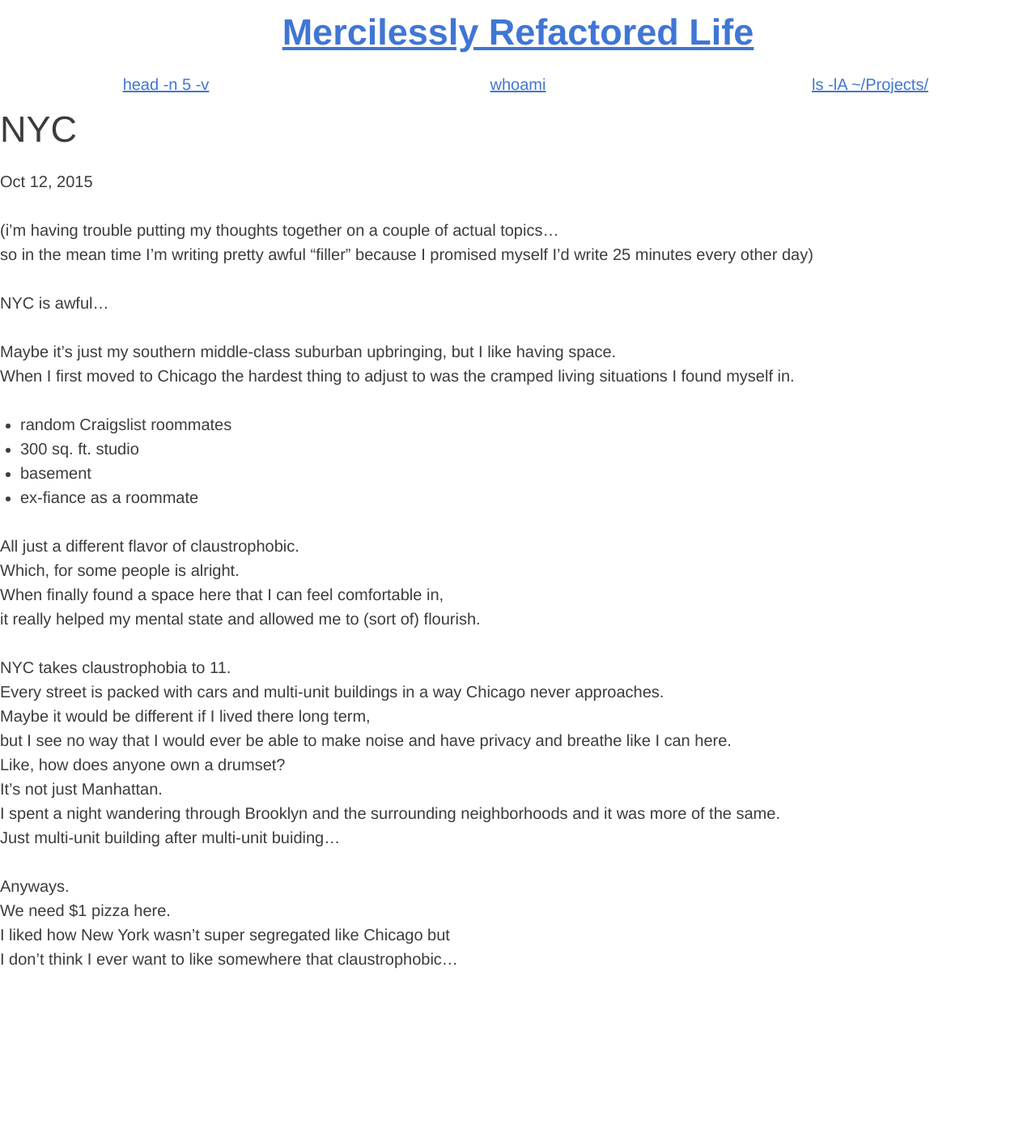
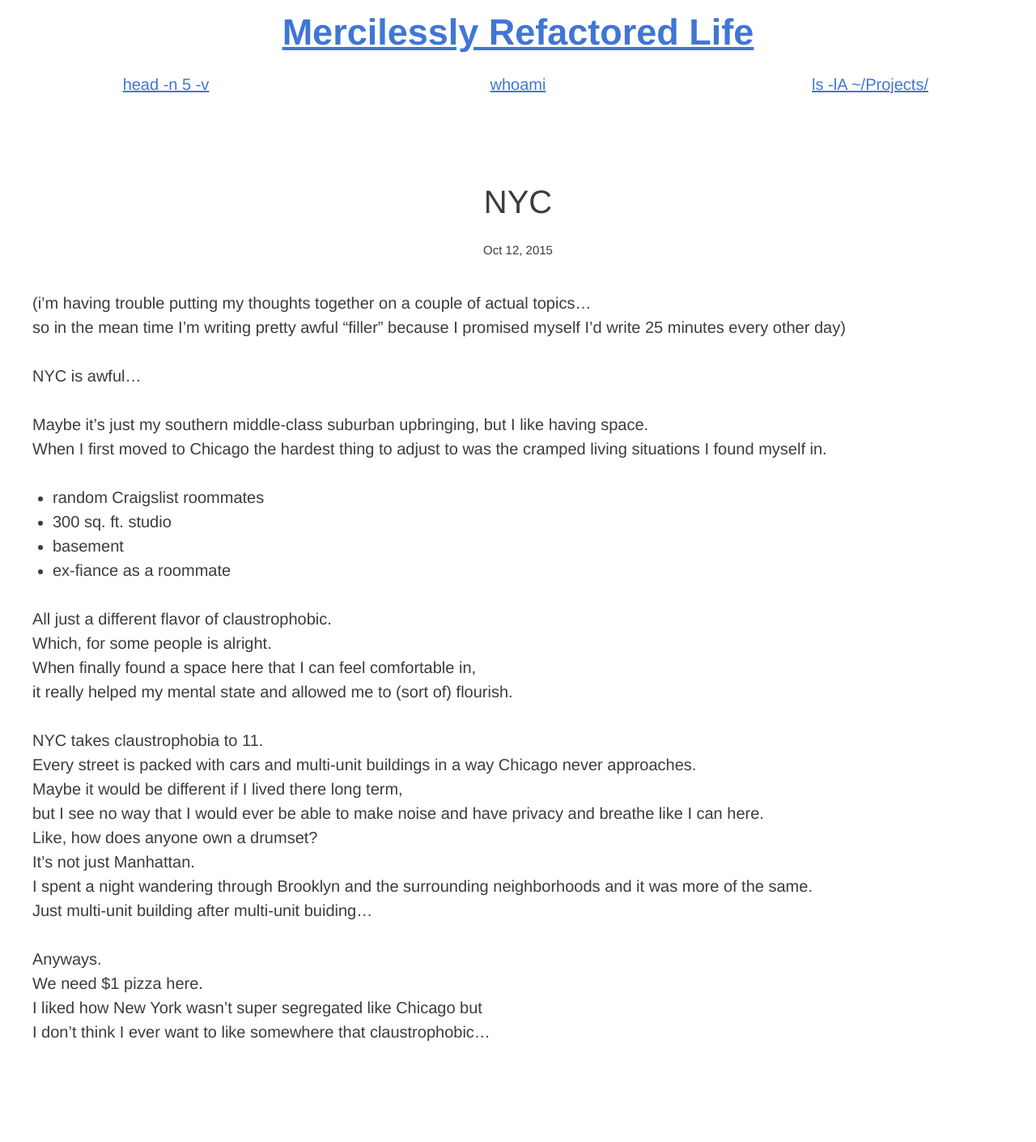
Before and after one commit to brycekbargar/brycekbargar.github.io, a Jekyll site: the page built from _posts/2015-10-12-awful-filler-do-not-read.markdown, in a window 1280 px wide. Shown: the whole page at 81% size. Built offline with Jekyll 4.4.1, drawn with Linux system fonts in a browser that asks for light colours; before the commit the page ends 1230 px from its top, so only the background shows below that.

Commit message:
Format Posts

```diff
--- a/_layouts/post.html
+++ b/_layouts/post.html
@@ -1,15 +1,20 @@
 ---
 layout: default
 ---
-<article class="post" itemscope itemtype="http://schema.org/BlogPosting">
 
-  <header class="post-header">
-    <h1 class="post-title" itemprop="name headline">{{ page.title }}</h1>
-    <p class="post-meta"><time datetime="{{ page.date | date_to_xmlschema }}" itemprop="datePublished">{{ page.date | date: "%b %-d, %Y" }}</time>{% if page.author %} • <span itemprop="author" itemscope itemtype="http://schema.org/Person"><span itemprop="name">{{ page.author }}</span></span>{% endif %}</p>
-  </header>
+<article class="wrapper-large" itemscope itemtype="http://schema.org/BlogPosting">
+    <header>
+        <h2 class="ta-center" itemprop="name headline">
+            {{ page.title }}
+            <span class="fs-small fw-light d-block">
+                <time datetime="{{ page.date | date_to_xmlschema }}" itemprop="datePublished">
+                    {{ page.date | date: "%b %-d, %Y" }}
+                </time>
+            </span>
+        </h2>
+    </header>
 
-  <div class="post-content" itemprop="articleBody">
-    {{ content }}
-  </div>
-
+    <div itemprop="articleBody">
+        {{ content }}
+    </div>
 </article>
--- a/blog/index.html
+++ b/blog/index.html
@@ -7,7 +7,7 @@ layout: default
         <div>
             <h3>
                 <a href="{{ post.url | prepend: site.baseurl }}">{{ post.title }}</a>
-                <span class="fs-small fw-light">{{ post.date | date: "%b %-d, %Y" }}</span>
+                <span class="fs-small fw-light"> ~ {{ post.date | date: "%b %-d, %Y" }}</span>
             </h3>
         </div>
     {% endfor %}
--- a/css/main.css
+++ b/css/main.css
@@ -1,3 +1,3 @@
-.RootPostList--date {
+.d-block {
     display: block;
 }
--- a/index.html
+++ b/index.html
@@ -2,12 +2,12 @@
 layout: default
 ---
 
-<div class="RootPostList wrapper-large ta-center">
+<div class="wrapper-large ta-center">
     {% for post in site.posts limit:5 %}
         <div>
             <h3>
                 <a href="{{ post.url | prepend: site.baseurl }}">{{ post.title }}</a>
-                <span class="fs-small fw-light RootPostList--date">{{ post.date | date: "%b %-d, %Y" }}</span>
+                <span class="fs-small fw-light d-block">{{ post.date | date: "%b %-d, %Y" }}</span>
             </h3>
             <div class="ta-left">
                 {{ post.excerpt }}
```
Also changed, not shown: _layouts/page.html (deleted, +0 -14 lines).
